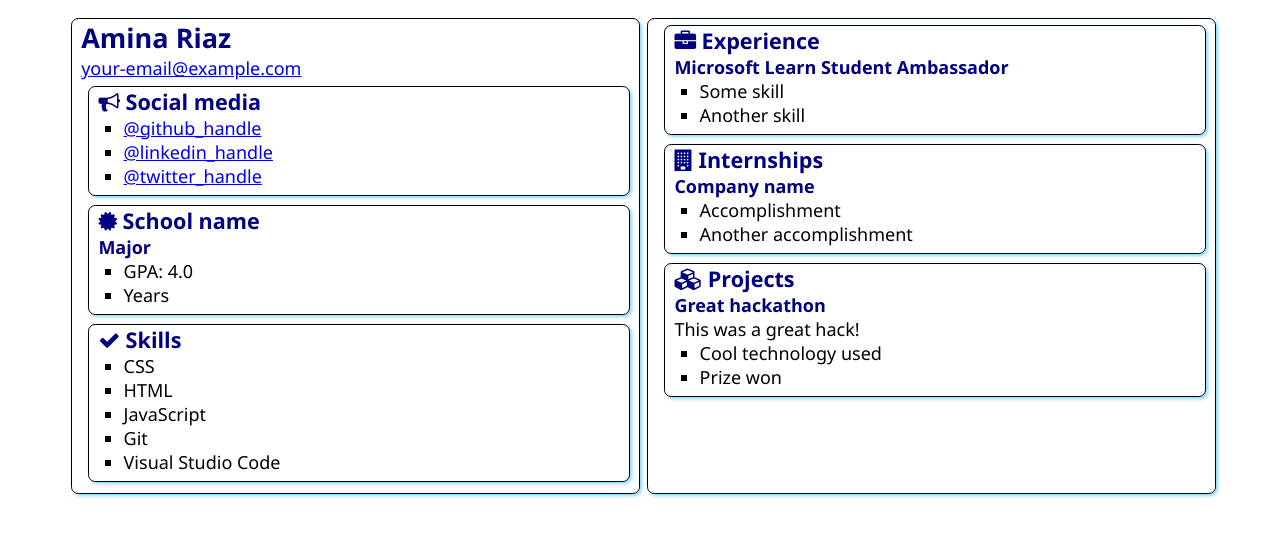
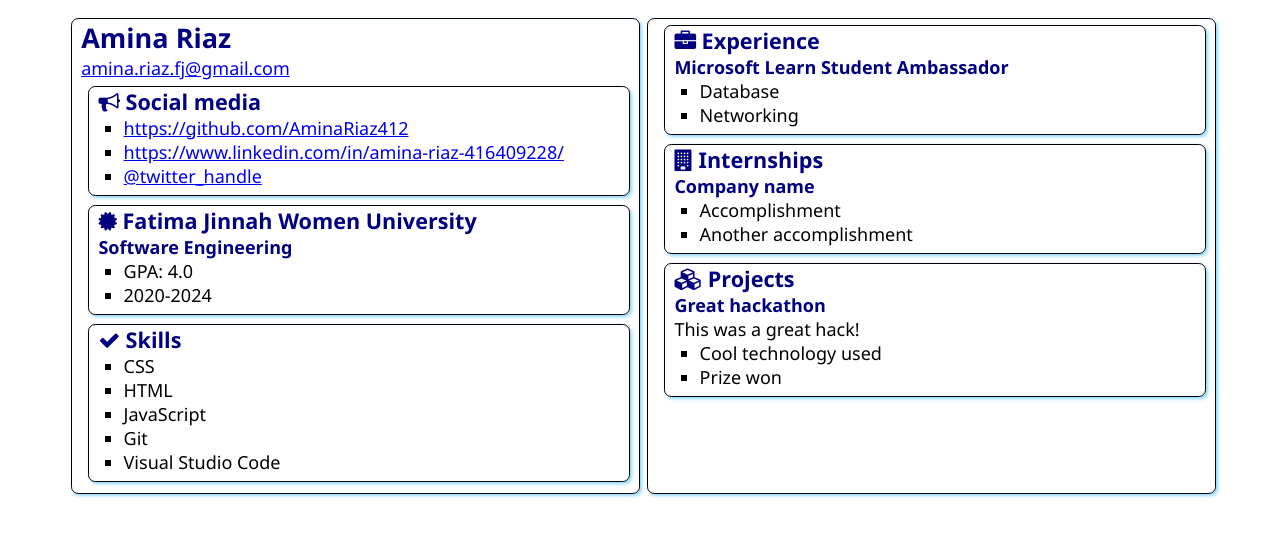
Before and after one commit to AminaRiaz412/SATechnicalOnboarding, a plain HTML site: page src/index.html in a window 1280 px wide. Drawn offline with Linux system fonts and the light colour scheme.

Commit message:
as per requirements

```diff
--- a/src/index.html
+++ b/src/index.html
@@ -13,7 +13,7 @@
     <main>
         <article class="box">
             <h1>Amina Riaz</h1>
-            <div><a href="mailto:your.email@example.com">your-email@example.com</a></div>
+            <div><a href="mailto:your.email@example.com">amina.riaz.fj@gmail.com</a></div>
 
             <section class="box">
                 <h2>
@@ -21,8 +21,8 @@
                     Social media
                 </h2>
                 <ul>
-                    <li><a href="https://github.com/<handle>">@github_handle</a></li>
-                    <li><a href="https://linkedin.com/in/<handle>">@linkedin_handle</a></li>
+                    <li><a href="https://github.com/<handle>">https://github.com/AminaRiaz412</a></li>
+                    <li><a href="https://linkedin.com/in/<handle>">https://www.linkedin.com/in/amina-riaz-416409228/</a></li>
                     <li><a href="https://twitter.com/<handle>">@twitter_handle</a></li>
                 </ul>
             </section>
@@ -31,12 +31,12 @@
                 <div class="education">
                     <h2>
                         <i class="fa fa-certificate" aria-hidden="true"></i>
-                        School name
+                        Fatima Jinnah Women University
                     </h2>
-                    <h3>Major</h3>
+                    <h3>Software Engineering</h3>
                     <ul>
                         <li>GPA: 4.0</li>
-                        <li>Years</li>
+                        <li>2020-2024</li>
                     </ul>
                 </div>
             </section>
@@ -63,8 +63,8 @@
                 </h2>
                 <h3>Microsoft Learn Student Ambassador</h3>
                 <ul>
-                    <li>Some skill</li>
-                    <li>Another skill</li>
+                    <li>Database</li>
+                    <li>Networking</li>
                 </ul>
             </section>
             <section class="box">
```
